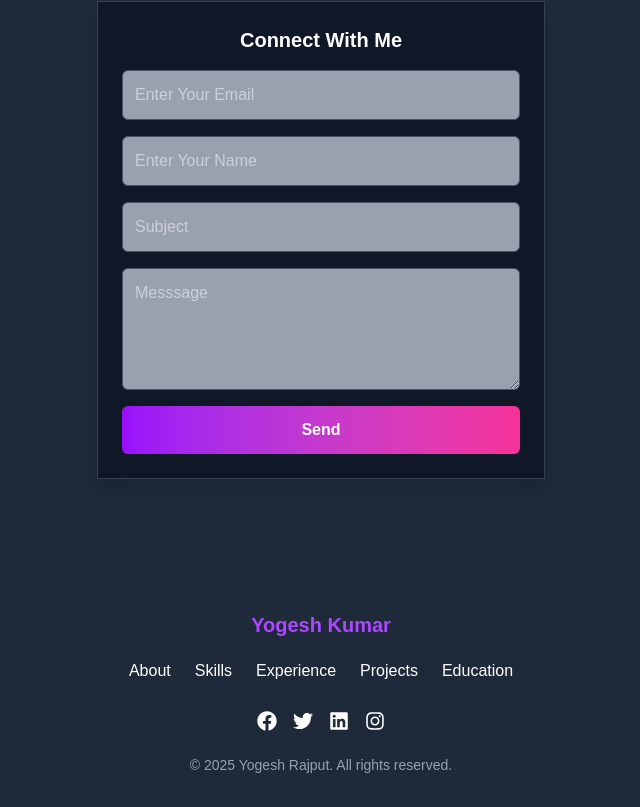
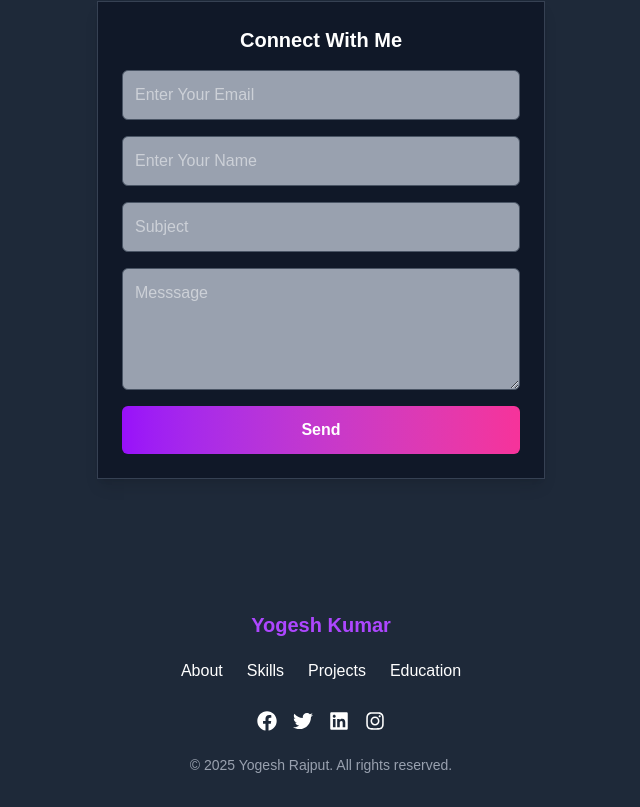
Before and after one commit to yogeshrajputom/Portfolios, a React (Vite) app: page / in a window 1280 px wide. Shown: the part 5690-6497 px from the top of the page, without its empty margins (319-959 px from the left). Built offline with nearby package versions, Linux system fonts and the light colour scheme.

Commit message:
Update footer.jsx
all id set

```diff
--- a/src/Components/Footer/footer.jsx
+++ b/src/Components/Footer/footer.jsx
@@ -19,10 +19,10 @@ const footer = () => {
                     {/* Navigation Links - Responsive */}
                     <nav className="flex flex-wrap justify-center space-x-4 sm:space-x-6 mt-4">
                         {[
-                            { name: "About", id: "about" },
+                            { name: "About", id: "abouts" },
                             { name: "Skills", id: "skills" },
-                            { name: "Experience", id: "experience" },
-                            { name: "Projects", id: "projects" },
+                           // { name: "Experience", id: "experiences" },
+                            { name: "Projects", id: "project" },
                             { name: "Education", id: "education" },
                         ].map((item, index) => (
                             <button
```
